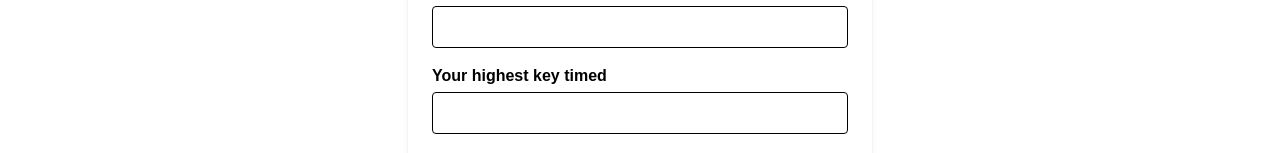
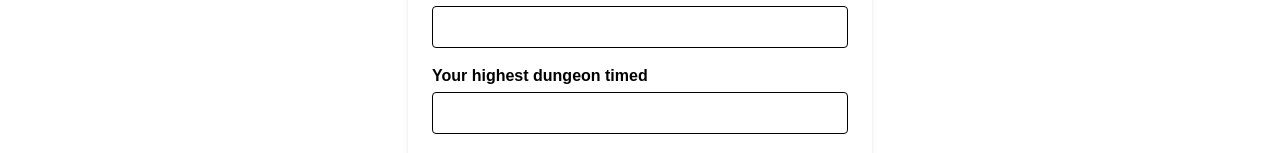
Before and after one commit to JordanFery/fellowshipSoloQueue, a Next.js app: page /createAdd in a window 1280 px wide. Shown: the part 620-773 px from the top of the page. Built offline with nearby package versions, Linux system fonts and the light colour scheme.

Commit message:
change highest key to highest dungeon and localisation to location  in form

```diff
--- a/app/createAdd/page.jsx
+++ b/app/createAdd/page.jsx
@@ -198,7 +198,7 @@ export default function CreateAddPage() {
                 </div>
 
                 <div>
-                    <label htmlFor="highestKey" className="block font-semibold mb-1">Your highest key timed</label>
+                    <label htmlFor="highestKey" className="block font-semibold mb-1">Your highest dungeon timed</label>
                     <input
                         id="highestKey"
                         name="highestKey"
```
